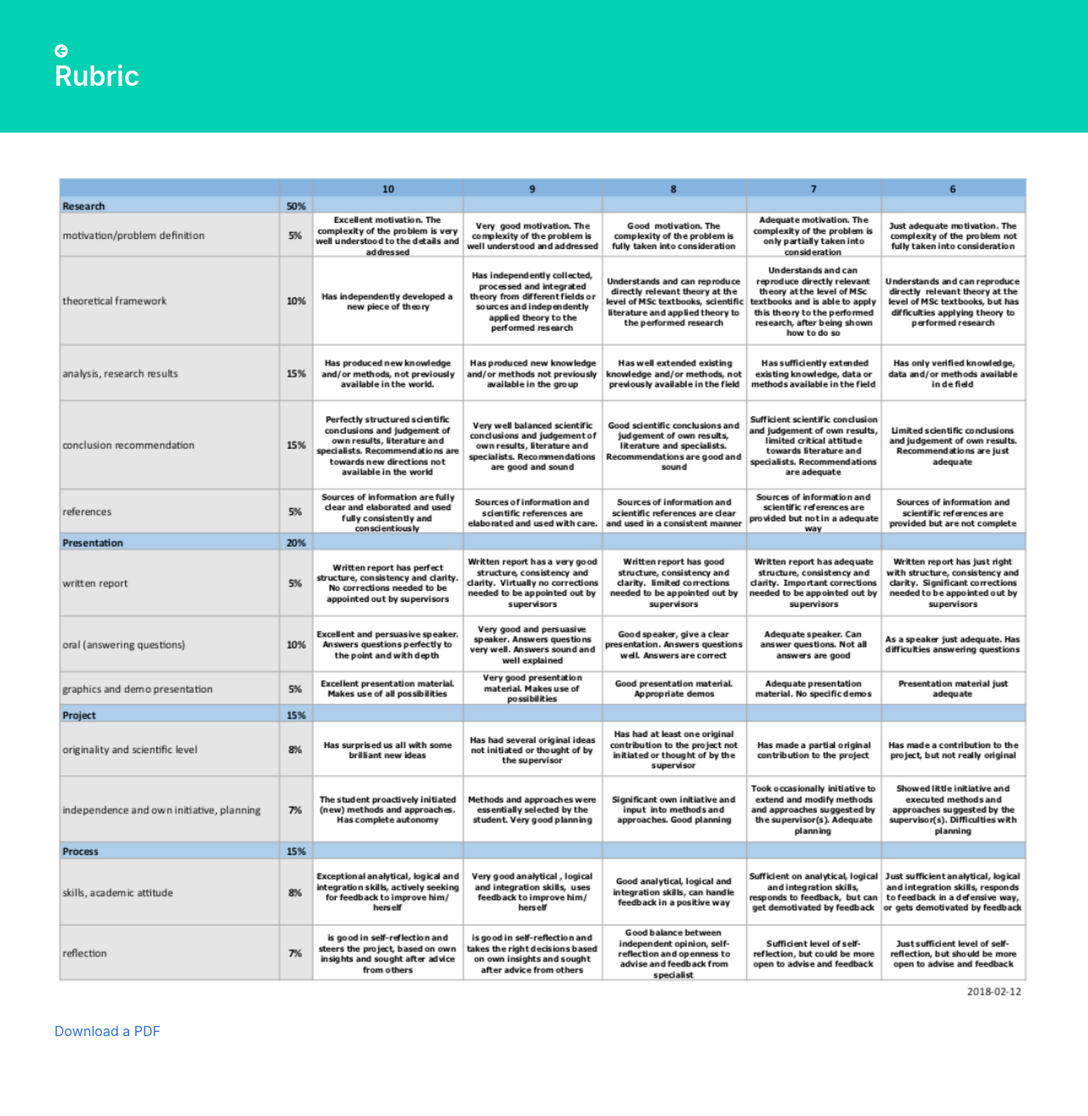
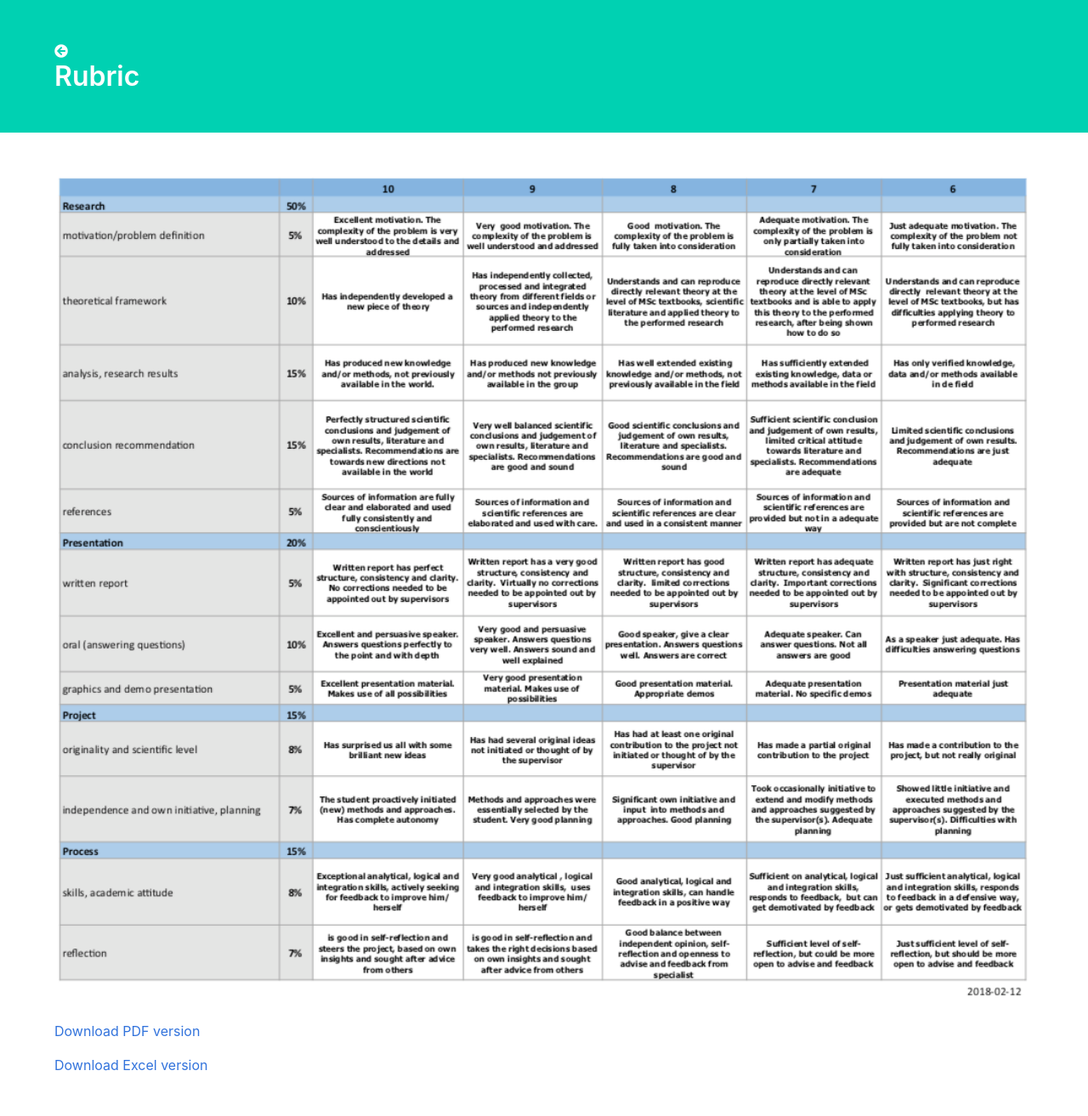
Before and after one commit to tudelft3d/geo2020, a Jekyll site: the page built from rubric/index.md, in a window 1280 px wide. Shown: the whole page at 85% size. Built offline with Jekyll 4.4.1, drawn with Linux system fonts in a browser that asks for light colours; nearby versions of some CDN libraries; before the commit the page ends 1273 px from its top, so only the background shows below that.

Commit message:
Add rubric in .xls

```diff
--- a/rubric/index.md
+++ b/rubric/index.md
@@ -7,4 +7,6 @@ permalink: /rubric/
 
 <a href="Rubric_Geomatics.pdf"><img src="rubric.png" width="100%"/></a>
 
-<a href="Rubric_Geomatics.pdf">Download a PDF</a>
+<a href="Rubric_Geomatics.pdf">Download PDF version</a>
+
+<a href="Rubric_Geomatics.xlsx">Download Excel version</a>
```
Also changed, not shown: 1 other file.
